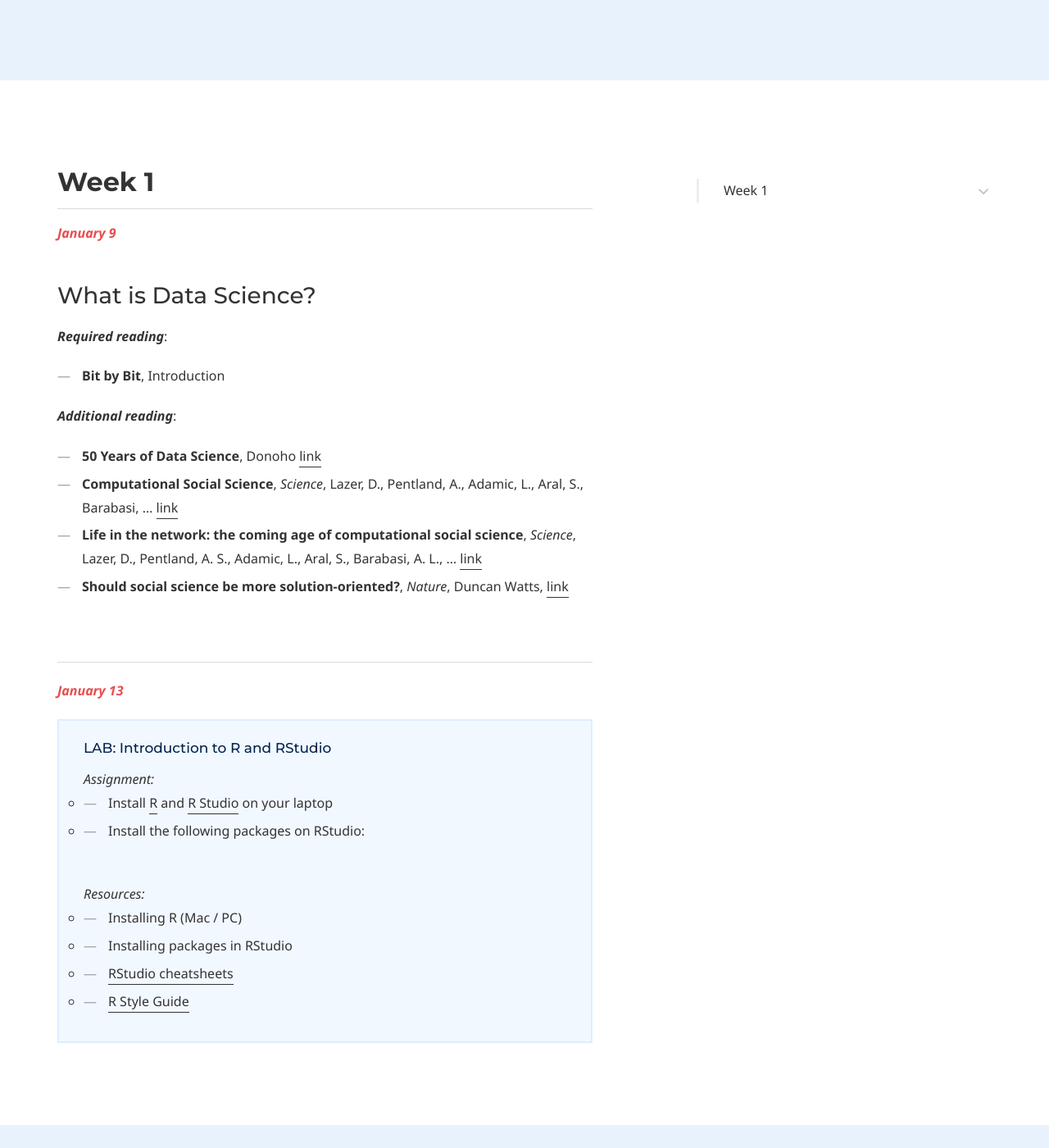
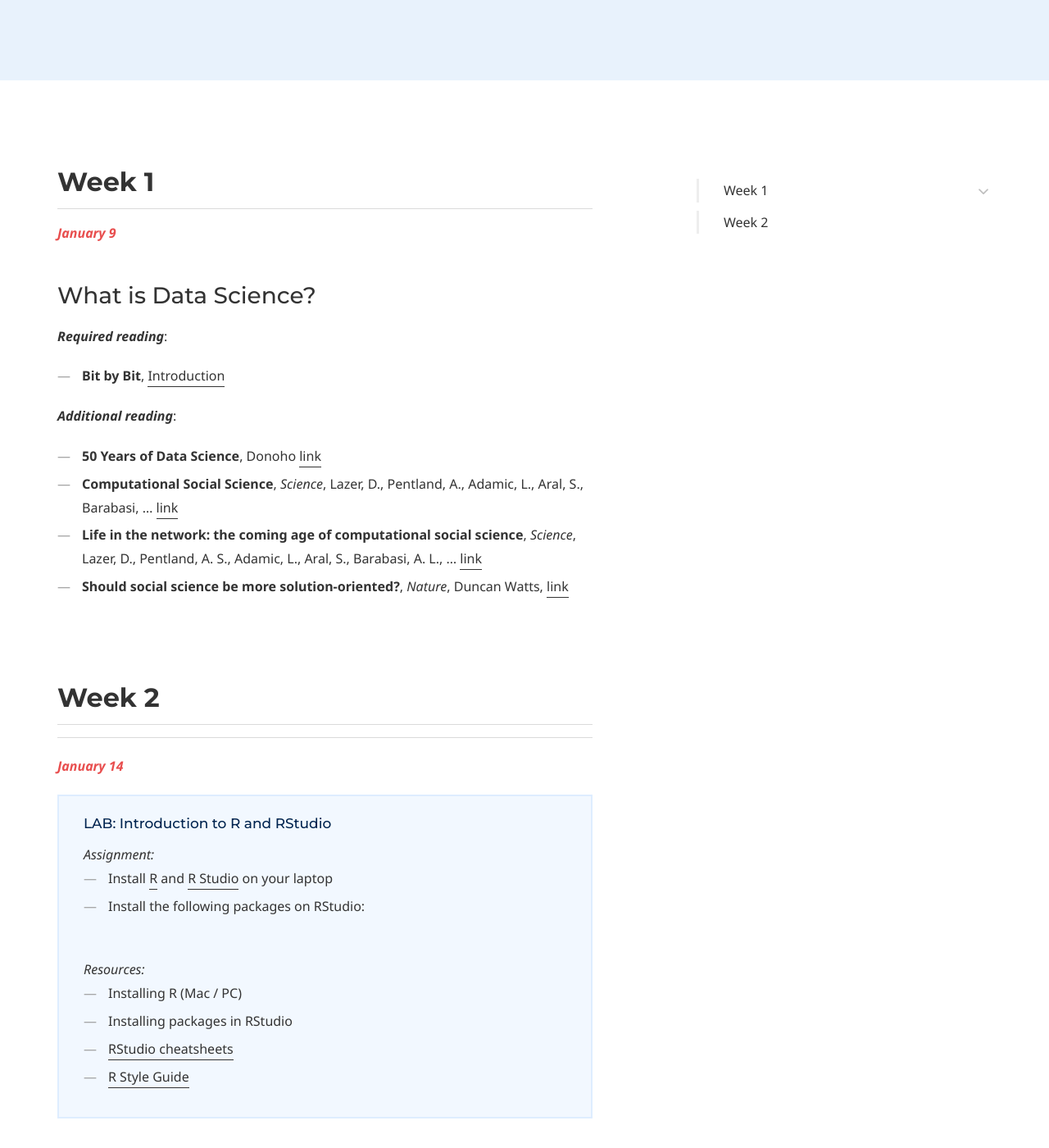
Before and after one commit to dssoc/dssoc.github.io, a Jekyll site: the page built from schedule.md, in a window 1280 px wide and 1400 px high, scrolled down 437 px. Shown: the whole window at 82% size. Built offline with Jekyll 4.4.1, drawn with Linux system fonts in a browser that asks for light colours; some web fonts are replaced.

Commit message:
update schedule

```diff
--- a/schedule.md
+++ b/schedule.md
@@ -25,7 +25,7 @@ page_nav:
 ### What is Data Science?
 
 ***Required reading***:
-- **Bit by Bit**, Introduction
+- **Bit by Bit**, [Introduction](https://www.bitbybitbook.com/en/1st-ed/introduction/)
 
 ***Additional reading***:
 - **50 Years of Data Science**, Donoho [link](https://courses.csail.mit.edu/18.337/2015/docs/50YearsDataScience.pdf)
@@ -34,24 +34,21 @@ page_nav:
 - **Should social science be more solution-oriented?**, *Nature*, Duncan Watts, [link](https://www.nature.com/articles/s41562-016-0015)
 <br/><br/><br/>
 
+## Week 2
 <hr>
-<strong><i><font color="#E84E4E">January 13</font></i></strong>
-
-
-
-
+<strong><i><font color="#E84E4E">January 14</font></i></strong>
 
 <div class="callout callout--info">
 <p><strong>LAB: Introduction to R and RStudio </strong></p>
 <i>Assignment:</i> <br/>
-<ul style="list-style-type:circle;">
+<ul>
 <li>Install <a href = "cloud.r-project.org">R</a> and <a href = "https://www.rstudio.com/">R Studio</a> on your laptop </li>
 <li>Install the following packages on RStudio: </li>
 </ul>
 <br/>
 
 <i>Resources:</i><br/>
-<ul style="list-style-type:circle;">
+<ul>
   <li>Installing R (Mac / PC)</li>
   <li>Installing packages in RStudio</li>
   <li><a href = "https://rstudio.com/resources/cheatsheets/">RStudio cheatsheets</a></li>
```
